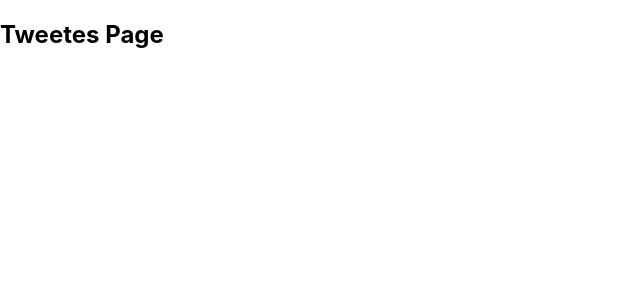
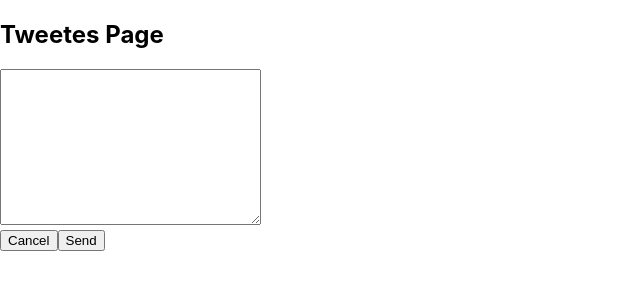
Before and after one commit to ThaddeusJiang/twitter-web, a React (Create React App) app: page /1 in a window 1280 px wide. Shown: the top 300 px of the page, without its empty margins (0-640 px from the left). Built offline with nearby package versions, Linux system fonts and the light colour scheme.

Commit message:
feat(tweet): tweet list page

```diff
--- /dev/null
+++ b/src/components/EditTweetCard.tsx
@@ -0,0 +1,82 @@
+import React, { useState } from 'react'
+
+type EditTweetCardType = {
+  tweet?: {
+    id: string
+    content: string
+  }
+  onCancel: () => void
+  onUpdateCallBack: (updatedAt: string) => void
+}
+
+const EditTweetCard = ({
+  tweet,
+  onCancel,
+  onUpdateCallBack,
+}: EditTweetCardType) => {
+  const { id, content: preContent } = tweet || {}
+  const [content, setContent] = useState(preContent)
+
+  const loginBy = localStorage.getItem('loginBy')
+
+  return (
+    <div>
+      <textarea
+        name="content"
+        id="content"
+        cols={30}
+        rows={10}
+        value={content}
+        onChange={(e) => setContent(e.target.value)}
+      ></textarea>
+      <div>
+        <button onClick={onCancel}>Cancel</button>
+        <button
+          disabled={content === ''}
+          onClick={() => {
+            const tweetsMapStorage = localStorage.getItem('tweetsMap')
+            const tweetsMap = tweetsMapStorage
+              ? JSON.parse(tweetsMapStorage)
+              : null
+
+            let newId
+            if (id) {
+              newId = id
+            } else {
+              const tweetIds = tweetsMap ? Object.keys(tweetsMap) : []
+              if (tweetIds.length > 0) {
+                const lastTweetId = tweetIds.sort((a, b) => {
+                  const A = parseInt(a, 10)
+                  const B = parseInt(b, 10)
+                  return B - A
+                })[0]
+                newId = lastTweetId ? parseInt(lastTweetId, 10) + 1 : 1
+              } else {
+                newId = 1
+              }
+            }
+            const newUpdatedAt = new Date().toString()
+
+            const newTweet = {
+              id: newId,
+              content,
+              loginBy,
+              updatedAt: newUpdatedAt,
+            }
+            console.debug({ tweet, newId, newTweet })
+
+            localStorage.setItem(
+              'tweetsMap',
+              JSON.stringify({ ...tweetsMap, [newId]: newTweet }),
+            )
+            onUpdateCallBack(newUpdatedAt)
+          }}
+        >
+          Send
+        </button>
+      </div>
+    </div>
+  )
+}
+
+export default EditTweetCard
--- a/src/pages/Login.tsx
+++ b/src/pages/Login.tsx
@@ -71,13 +71,20 @@ const LoginPage: React.FC = () => {
       {hasAccount ? (
         <button
           onClick={() => {
-            const savedPassword = accountMap[username].password
-            console.debug({ savedPassword, password })
-            if (savedPassword === password) {
-              sessionStorage.setItem('loginBy', JSON.stringify({ username }))
-              navigate(`/${username}`)
+            if (!accountMap || !accountMap[username]) {
+              alert('no this account')
             } else {
-              setPasswordError(true)
+              const savedPassword =
+                accountMap &&
+                accountMap[username] &&
+                accountMap[username].password
+              console.debug({ savedPassword, password })
+              if (savedPassword === password) {
+                sessionStorage.setItem('loginBy', JSON.stringify({ username }))
+                navigate(`/${username}`)
+              } else {
+                setPasswordError(true)
+              }
             }
           }}
         >
--- a/src/pages/Tweets.tsx
+++ b/src/pages/Tweets.tsx
@@ -1,11 +1,39 @@
-import React from 'react'
+import React, { useState, useEffect } from 'react'
+import EditTweetCard from '../components/EditTweetCard'
 
 const TweetsPage: React.FC = () => {
+  // subscribe
+  const [latestUpdatedAt, setLatestUpdatedAt] = useState(new Date().toString())
+
   const loginBy = sessionStorage.getItem('loginBy')
-  console.log(loginBy)
+
+  const [tweets, setTweets] = useState([])
+
+  useEffect(() => {
+    const tweetsMapStorage = localStorage.getItem('tweetsMap')
+    if (tweetsMapStorage) {
+      const tweetsMap = JSON.parse(tweetsMapStorage)
+      if (tweetsMap) {
+        setTweets(Object.values(tweetsMap) || [])
+      }
+    }
+  }, [latestUpdatedAt])
+
   return (
     <section>
       <h1>Tweetes Page</h1>
+      <EditTweetCard
+        onCancel={() => console.debug('cancel')}
+        onUpdateCallBack={setLatestUpdatedAt}
+      />
+      <div>
+        {tweets
+          .slice()
+          .reverse()
+          .map((item: { id: string; content: string }) => {
+            return <div key={item.id}>{item.content}</div>
+          })}
+      </div>
     </section>
   )
 }
```
Also changed, not shown: src/components/TweetCard.tsx (added, +40 -0 lines).
